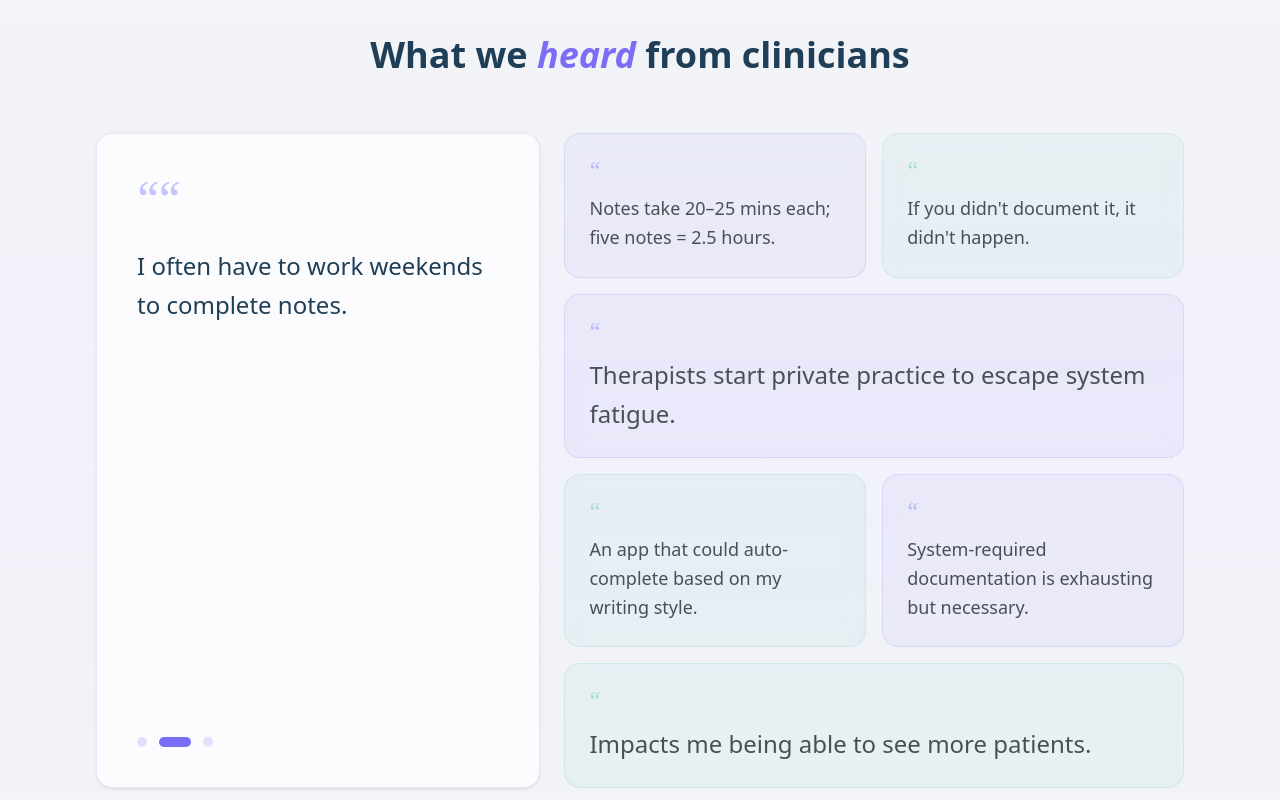
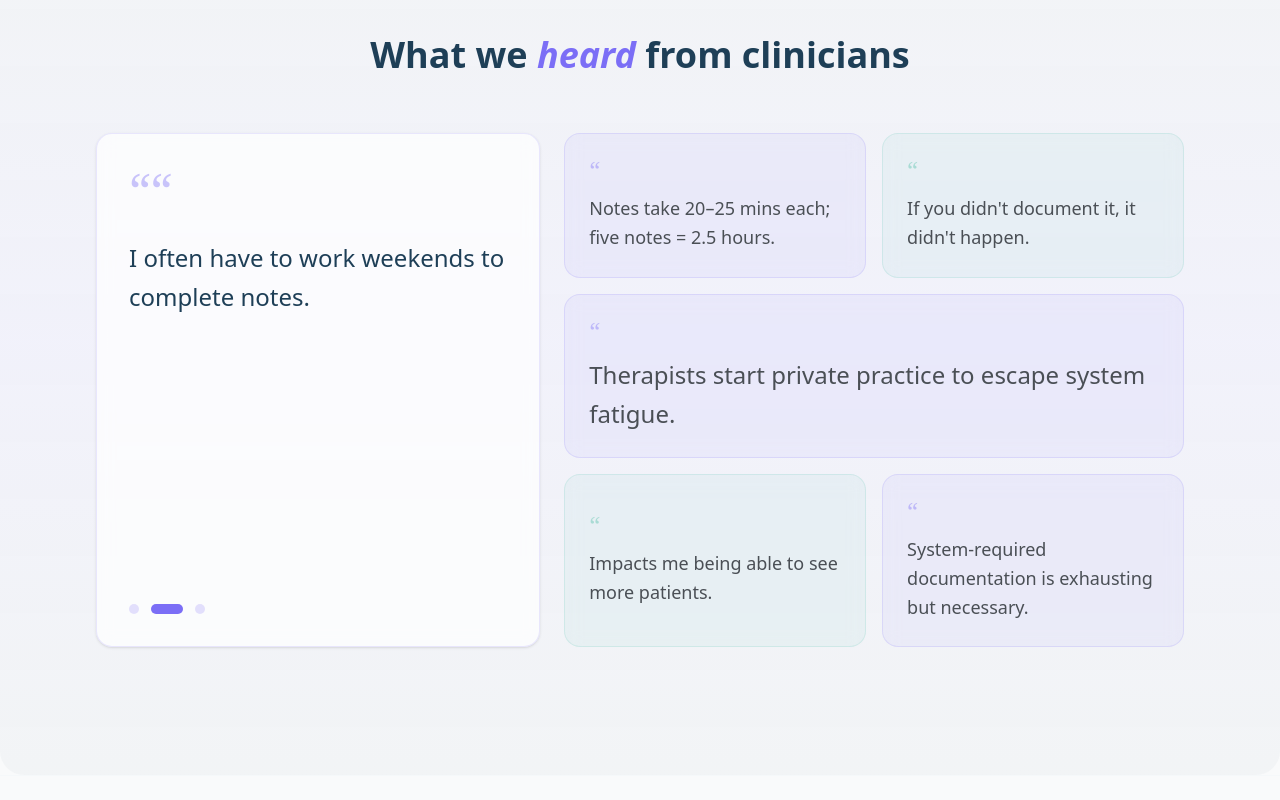
Before and after one commit to corenodal/nodal-website, a React (Vite) app: page /features in a window 1280 px wide. Shown: the part 4640-5440 px from the top of the page. Built offline with nearby package versions, Linux system fonts and the light colour scheme.

Commit message:
what we heard section - fix 1

```diff
--- a/src/sections/VoicesFromTheField.tsx
+++ b/src/sections/VoicesFromTheField.tsx
@@ -15,9 +15,8 @@ const gridQuotes = [
   { text: 'Notes take 20–25 mins each; five notes = 2.5 hours.', accent: 'nodal-violet' as const, span: 'col-span-1' },
   { text: 'If you didn\'t document it, it didn\'t happen.', accent: 'nodal-green' as const, span: 'col-span-1' },
   { text: 'Therapists start private practice to escape system fatigue.', accent: 'nodal-violet' as const, span: 'col-span-2' },
-  { text: 'An app that could auto-complete based on my writing style.', accent: 'nodal-green' as const, span: 'col-span-1' },
+  { text: 'Impacts me being able to see more patients.', accent: 'nodal-green' as const, span: 'col-span-1' },
   { text: 'System-required documentation is exhausting but necessary.', accent: 'nodal-violet' as const, span: 'col-span-1' },
-  { text: 'Impacts me being able to see more patients.', accent: 'nodal-green' as const, span: 'col-span-2' },
 ];
 
 export const VoicesFromTheField = () => {
@@ -76,7 +75,7 @@ export const VoicesFromTheField = () => {
 
         <div className="flex flex-col md:flex-row gap-6">
           {/* Left — Featured rotating quote */}
-          <div className="vf-card opacity-0 md:w-5/12 p-10 rounded-2xl bg-white/70 backdrop-blur-sm border border-nodal-violet/15 flex flex-col justify-between shadow-sm hover:shadow-lg hover:-translate-y-1 transition-all duration-300">
+          <div className="vf-card opacity-0 md:w-5/12 p-8 rounded-2xl bg-white/70 backdrop-blur-sm border border-nodal-violet/15 flex flex-col justify-between shadow-sm hover:shadow-lg hover:-translate-y-1 transition-all duration-300">
             <div>
               <span className="text-5xl font-serif leading-none block mb-6 text-nodal-violet/40">
                 &ldquo;&ldquo;
@@ -88,7 +87,7 @@ export const VoicesFromTheField = () => {
                 {featuredQuotes[activeQuote]}
               </p>
             </div>
-            <div className="flex items-center gap-3 mt-10">
+            <div className="flex items-center gap-3 mt-8">
               {featuredQuotes.map((_, i) => (
                 <button
                   key={i}
```
